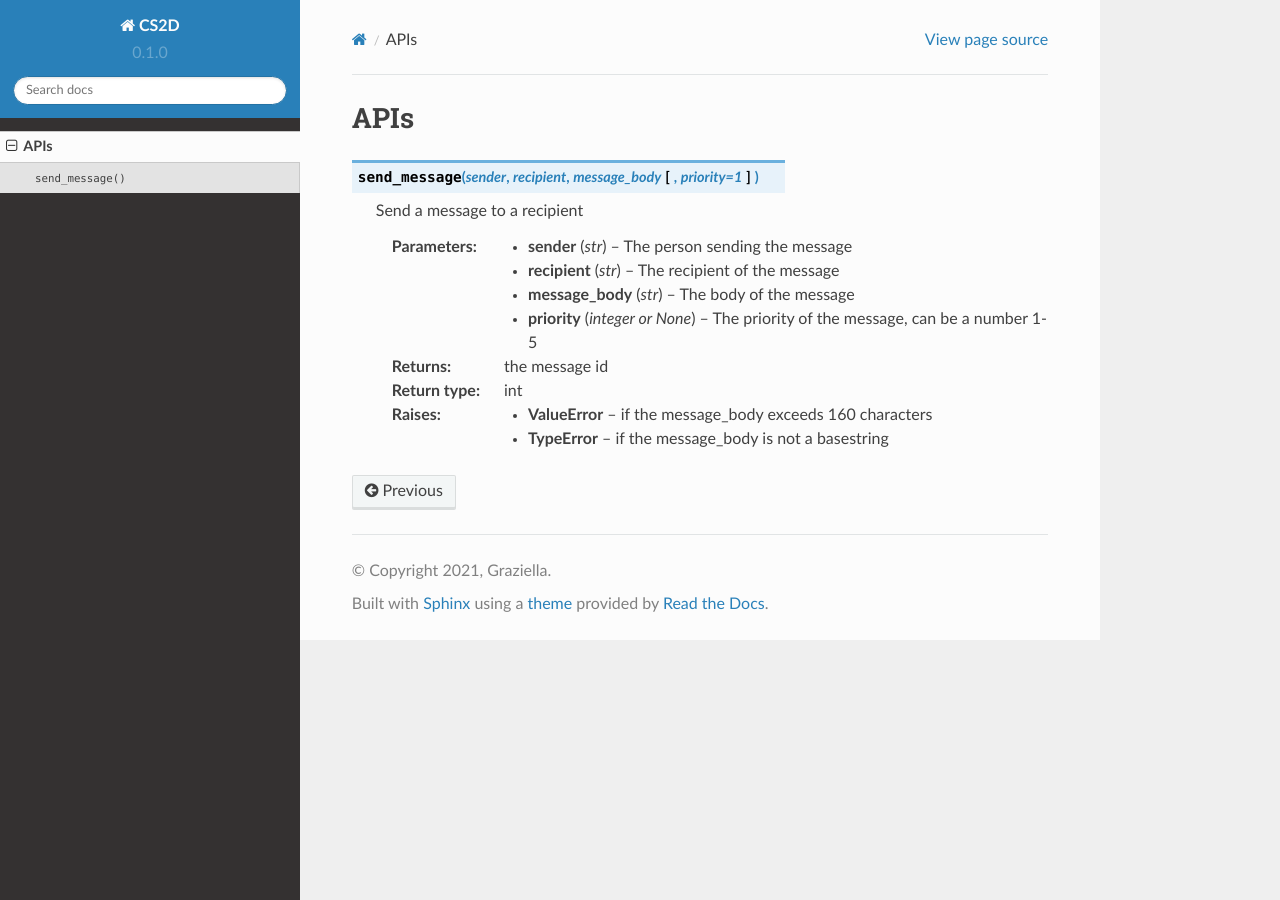
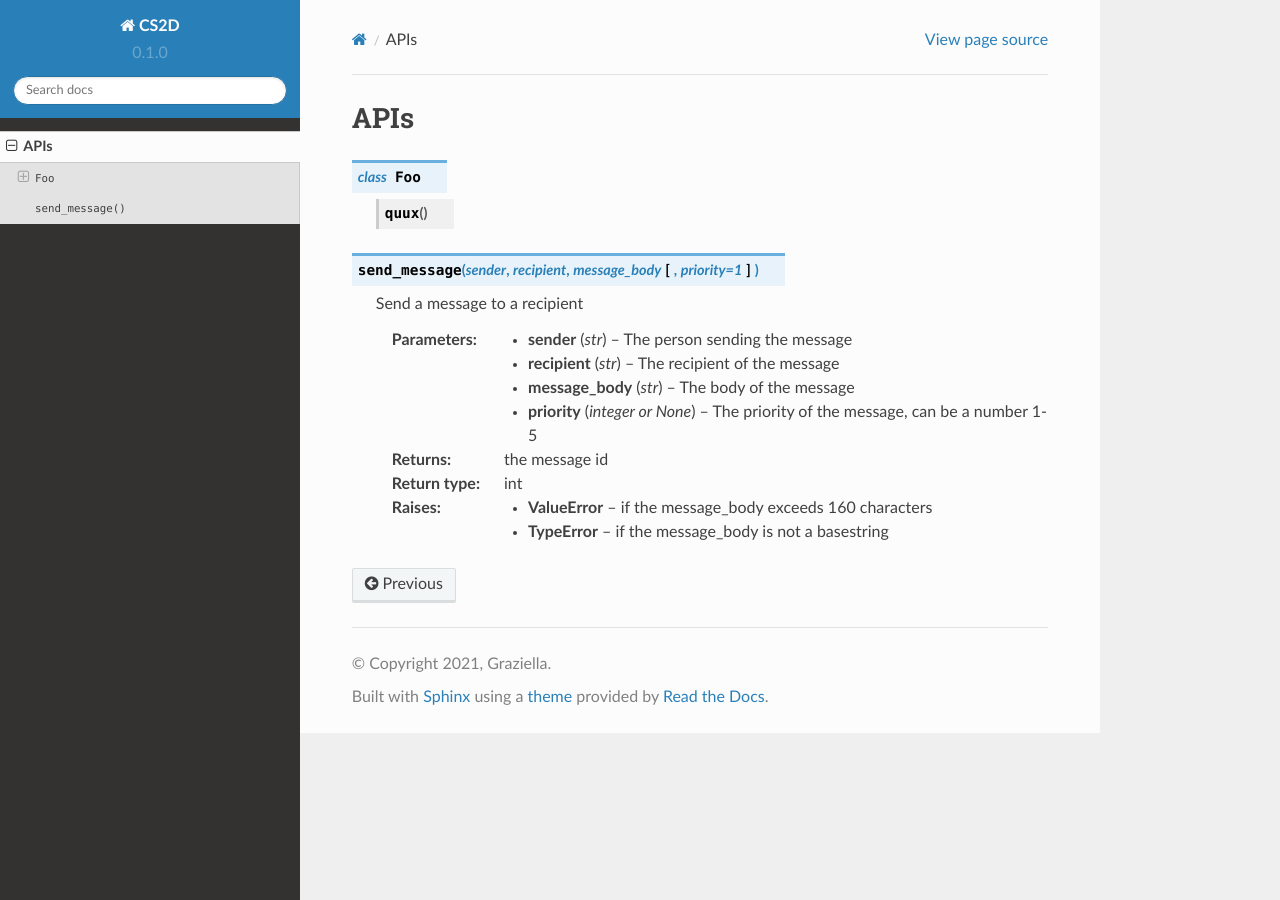
Before and after one commit to jeremyxianx/bd_cs2d, a Sphinx documentation site: the page built from docs/source/api.rst, in a window 1280 px wide. Built offline with Sphinx 7.4.7 and the Read the Docs theme 2.0.0, drawn with Linux system fonts in a browser that asks for light colours.

Commit message:
Update api.rst

```diff
--- a/docs/source/api.rst
+++ b/docs/source/api.rst
@@ -1,5 +1,12 @@
 APIs
 --------------------------
+
+
+.. py:class:: Foo
+
+   .. py:method:: quux()
+
+
 
 .. py:function:: send_message(sender, recipient, message_body, [priority=1])
 
```
